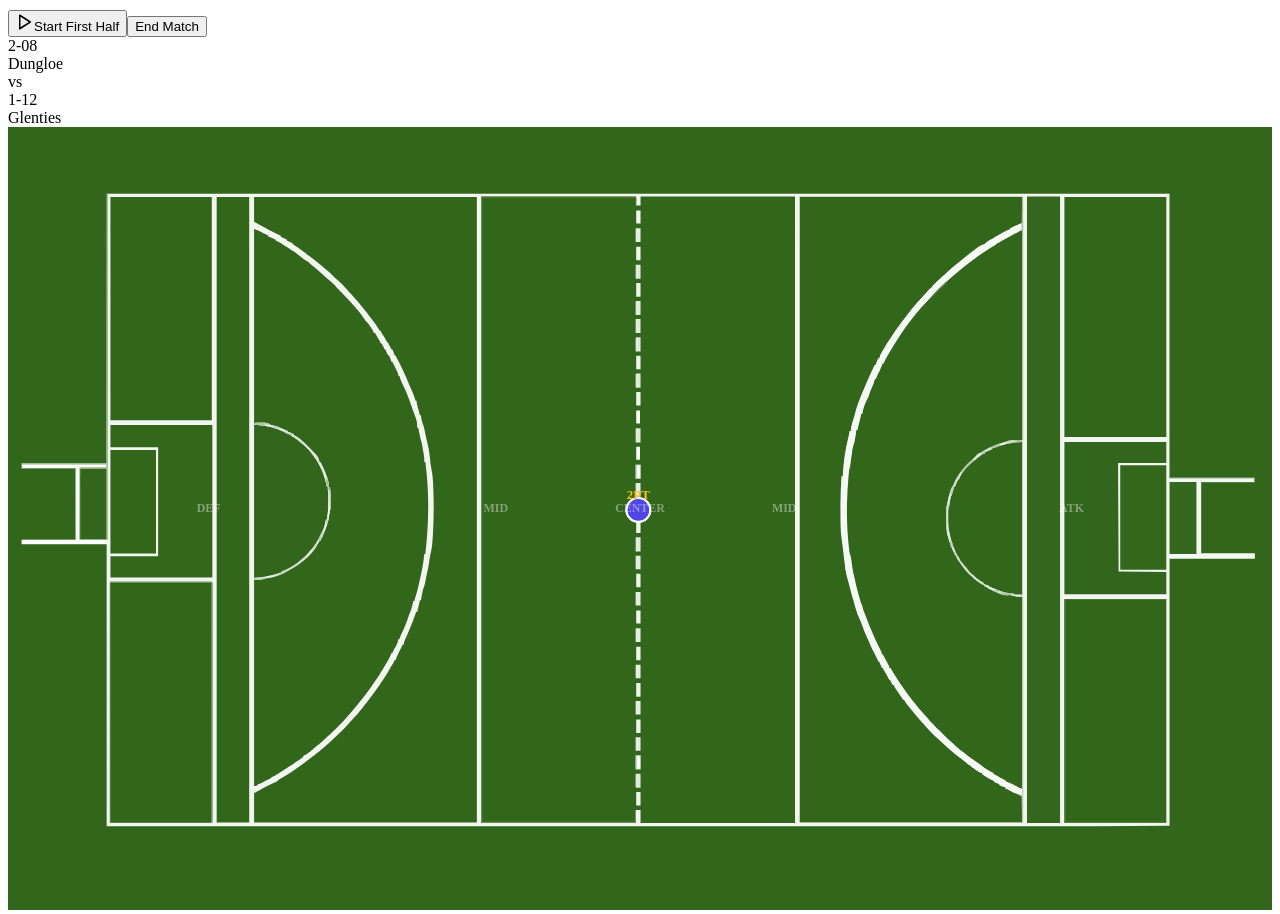
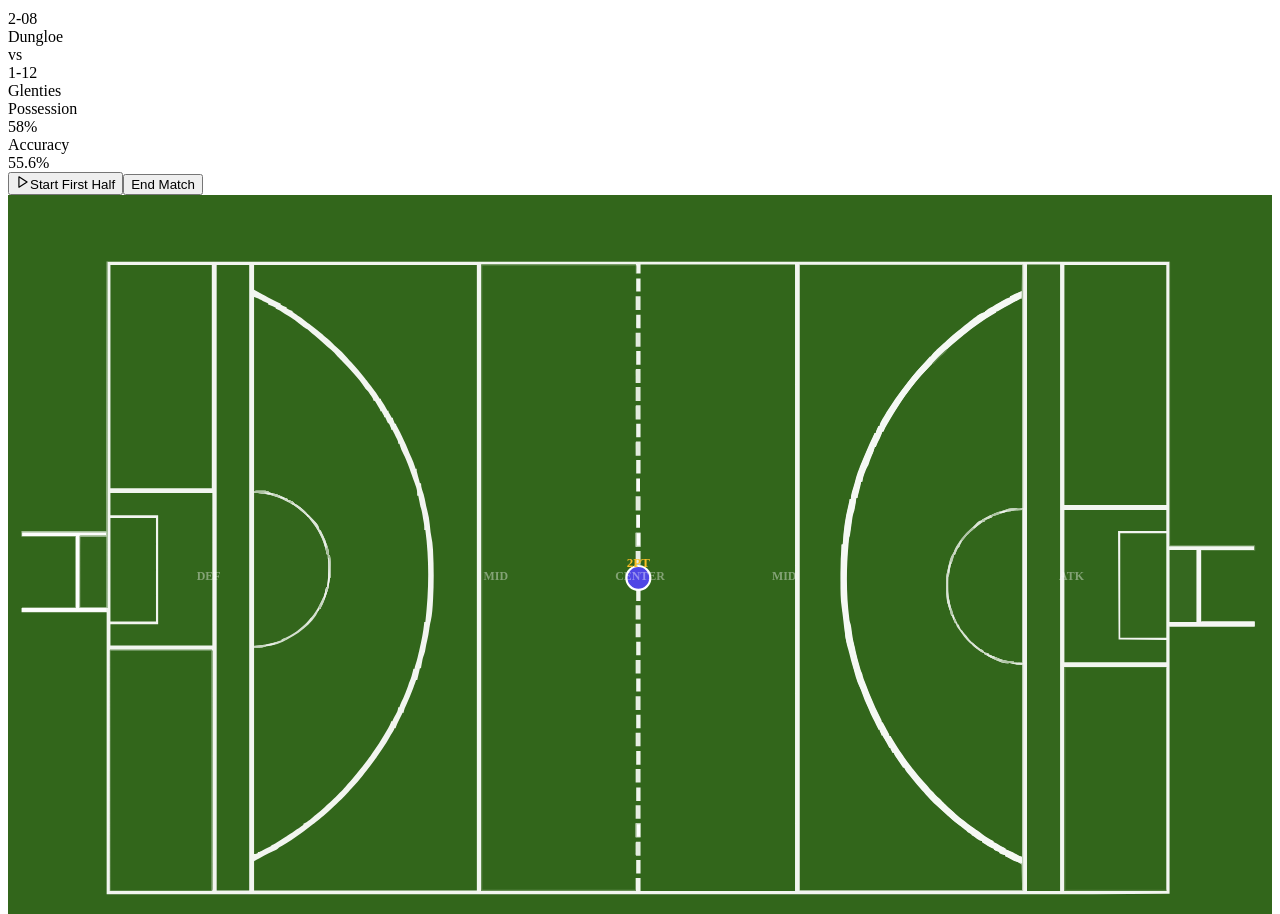
Before and after one commit to owenodgitpull/onestat-gaa-analytics, a React (Vite) app in the folder frontend/: page /match/1 in a window 1280 px wide. Shown: the part 260-1174 px from the top of the page. Built offline with nearby package versions, Linux system fonts and the light colour scheme; the HTML template or start-up script is replaced by a standard one.

Commit message:
feat: Remove pitch legend and redesign compact match header with quick stats

```diff
--- a/frontend/src/components/GAAPitch.tsx
+++ b/frontend/src/components/GAAPitch.tsx
@@ -125,26 +125,6 @@ export default function GAAPitch({
           </g>
         )}
       </svg>
-
-      {/* Legend */}
-      {!readonly && (
-        <div className="absolute bottom-4 right-4 glass-card p-3 space-y-2 text-xs">
-          <div className="flex items-center space-x-2">
-            <div className="w-4 h-4 rounded-full bg-indigo-600 border-2 border-white"></div>
-            <span>Dungloe</span>
-          </div>
-          <div className="flex items-center space-x-2">
-            <div className="w-4 h-4 rounded-full bg-red-600 border-2 border-white"></div>
-            <span>Opponent</span>
-          </div>
-          {showZones && (
-            <div className="flex items-center space-x-2">
-              <div className="w-4 h-4 rounded-full bg-amber-500 border-2 border-white"></div>
-              <span>2-Point Zone</span>
-            </div>
-          )}
-        </div>
-      )}
     </div>
   )
 }
--- a/frontend/src/pages/MatchRecording.tsx
+++ b/frontend/src/pages/MatchRecording.tsx
@@ -74,48 +74,63 @@ export default function MatchRecording() {
 
   return (
     <div className="min-h-screen pb-8">
-      {/* Match Header */}
-      <div className="glass-card p-6 mb-6">
-        <div className="flex items-center justify-between mb-4">
-          <div>
-            <h1 className="text-3xl font-bold text-gradient">
+      {/* Compact Match Header */}
+      <div className="glass-card p-4 mb-6">
+        <div className="grid grid-cols-3 gap-4 items-center">
+          {/* Left: Match Info & Timer */}
+          <div className="space-y-2">
+            <h1 className="text-xl font-bold text-white">
               Dungloe vs {match.opponent}
             </h1>
-            <p className="text-white/60 mt-1">League Match - {matchPhase === 'not_started' ? 'Ready' : 'Live'}</p>
-          </div>
-          <div className="flex items-center space-x-4">
+            <p className="text-white/60 text-sm">League Match - {matchPhase === 'not_started' ? 'Ready' : 'Live'}</p>
             {matchPhase !== 'not_started' && (
-              <div className="badge badge-success flex items-center space-x-2">
+              <div className="badge badge-success flex items-center space-x-2 inline-flex">
                 <Clock size={14} />
                 <span>{match.minute}'</span>
               </div>
             )}
-            {getPhaseButtonText() && (
-              <button className="btn-primary flex items-center space-x-2" onClick={startHalf}>
-                <Play size={18} />
-                <span>{getPhaseButtonText()}</span>
+          </div>
+
+          {/* Center: Score */}
+          <div className="flex items-center justify-center space-x-4 text-center">
+            <div>
+              <div className="text-4xl font-bold text-gradient-gold">
+                {match.score.dungloe.goals}-{String(match.score.dungloe.points).padStart(2, '0')}
+              </div>
+              <div className="text-white/60 text-xs mt-1">Dungloe</div>
+            </div>
+            <div className="text-xl text-white/40">vs</div>
+            <div>
+              <div className="text-4xl font-bold text-white/80">
+                {match.score.opponent.goals}-{String(match.score.opponent.points).padStart(2, '0')}
+              </div>
+              <div className="text-white/60 text-xs mt-1">{match.opponent}</div>
+            </div>
+          </div>
+
+          {/* Right: Quick Stats & Actions */}
+          <div className="flex flex-col items-end space-y-2">
+            <div className="flex items-center space-x-2">
+              <div className="text-right">
+                <div className="text-xs text-white/60">Possession</div>
+                <div className="text-sm font-bold text-indigo-400">{stats.possession.dungloe}%</div>
+              </div>
+              <div className="text-right">
+                <div className="text-xs text-white/60">Accuracy</div>
+                <div className="text-sm font-bold text-emerald-400">{stats.accuracy}%</div>
+              </div>
+            </div>
+            <div className="flex items-center space-x-2">
+              {getPhaseButtonText() && (
+                <button className="btn-primary flex items-center space-x-1 !py-1 !px-3 text-sm" onClick={startHalf}>
+                  <Play size={14} />
+                  <span>{getPhaseButtonText()}</span>
+                </button>
+              )}
+              <button className="btn-danger !py-1 !px-3 text-sm" onClick={() => navigate('/')}>
+                End Match
               </button>
-            )}
-            <button className="btn-danger" onClick={() => navigate('/')}>
-              End Match
-            </button>
-          </div>
-        </div>
-
-        {/* Score */}
-        <div className="flex items-center justify-center space-x-8 text-center">
-          <div>
-            <div className="text-5xl font-bold text-gradient-gold">
-              {match.score.dungloe.goals}-{String(match.score.dungloe.points).padStart(2, '0')}
             </div>
-            <div className="text-white/60 text-sm mt-2">Dungloe</div>
-          </div>
-          <div className="text-2xl text-white/40">vs</div>
-          <div>
-            <div className="text-5xl font-bold text-white/80">
-              {match.score.opponent.goals}-{String(match.score.opponent.points).padStart(2, '0')}
-            </div>
-            <div className="text-white/60 text-sm mt-2">{match.opponent}</div>
           </div>
         </div>
       </div>
```
